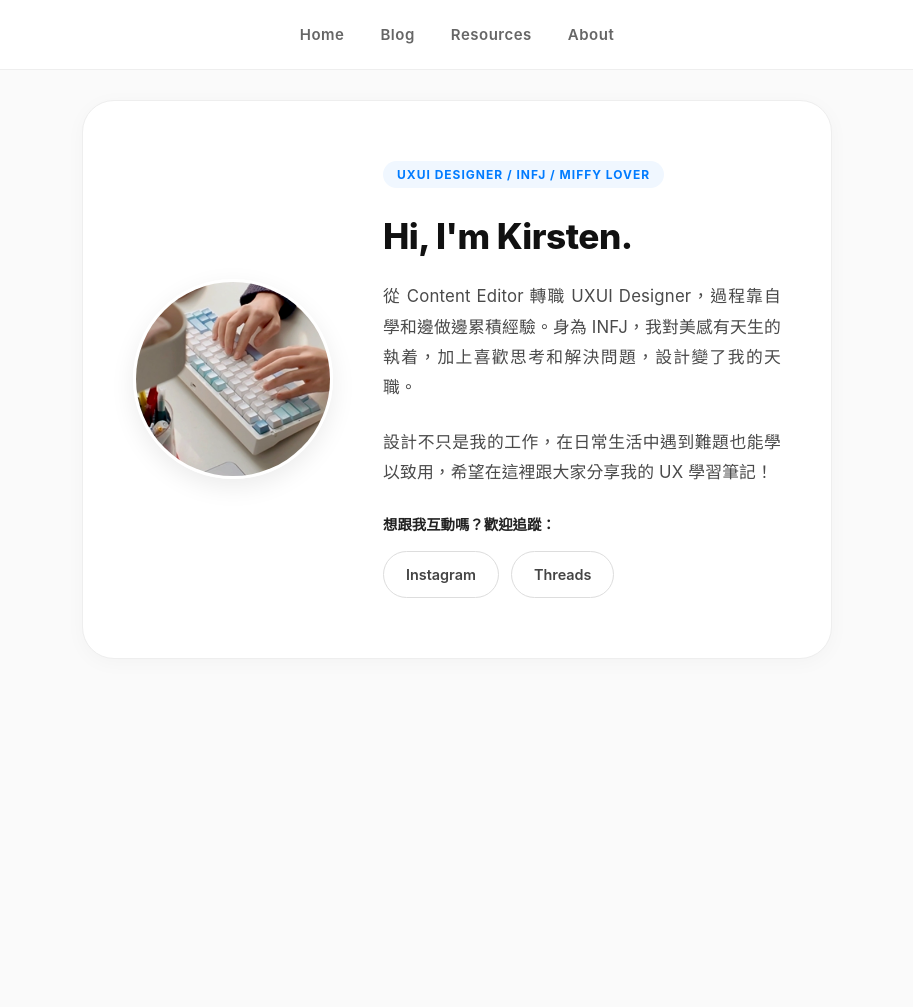
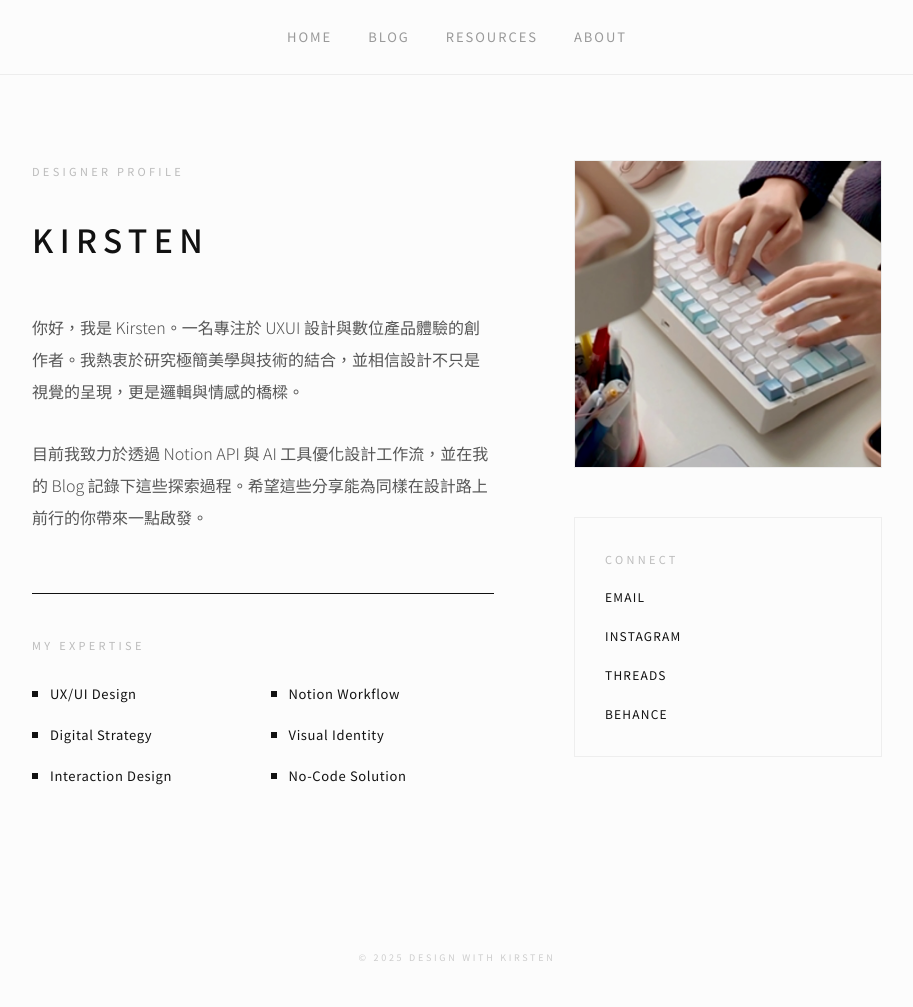
Before and after one commit to kirstenyau/kirstenyau.github.io, a plain HTML site: page about.html in a window 1280 px wide. Shown: the whole page, without its empty margins (183-1096 px from the left). Before the commit the page ends 800 px from the top, so only its background shows below. Drawn offline with Linux system fonts and the light colour scheme.

Commit message:
Update about.html

```diff
--- a/about.html
+++ b/about.html
@@ -3,72 +3,120 @@
 <head>
     <meta charset="UTF-8">
     <meta name="viewport" content="width=device-width, initial-scale=1.0, maximum-scale=1.0, user-scalable=no">
-    <title>About - Design with Kirsten</title>
+    <title>About | DESIGN WITH KIRSTEN</title>
     <style>
+        @import url('https://fonts.googleapis.com/css2?family=Noto+Sans+TC:wght@300;400;500;700&display=swap');
+
         * { box-sizing: border-box; -webkit-tap-highlight-color: transparent; }
-        body { font-family: -apple-system, system-ui, sans-serif; background: #fafafa; margin: 0; padding-top: 100px; color: #333; line-height: 1.6; }
 
-        /* 統一頂部鎖定導覽列 */
-        nav { position: fixed; top: 0; left: 0; width: 100%; height: 70px; background: rgba(255,255,255,0.9); backdrop-filter: blur(10px); -webkit-backdrop-filter: blur(10px); display: flex; align-items: center; justify-content: center; border-bottom: 1px solid #eee; z-index: 9999; }
-        nav a { margin: 0 18px; text-decoration: none; color: #666; font-weight: 600; font-size: 15px; transition: 0.2s; letter-spacing: 0.5px; }
-        nav a:hover { color: #007bff; }
-
-        .container { max-width: 800px; margin: 0 auto; padding: 0 25px 80px; }
-
-        /* About 卡片佈局 */
-        .about-card {
-            background: #fff;
-            border-radius: 32px;
-            border: 1px solid #eee;
-            padding: 60px 50px;
-            box-shadow: 0 4px 20px rgba(0,0,0,0.03);
-            display: flex;
-            align-items: center;
-            gap: 50px;
+        body {
+            font-family: "Noto Sans TC", "PingFang TC", sans-serif;
+            background-color: #fcfcfc;
+            margin: 0; color: #333;
+            padding-top: 100px;
+            line-height: 2;
         }
 
-        /* 修正為圓形頭像，與 Index Page 一致 */
-        .about-image {
-            flex-shrink: 0;
-            width: 200px;
-            height: 200px;
-            border-radius: 50%; /* 關鍵：強制正圓 */
+        /* 導覽列 (全站統一) */
+        nav {
+            position: fixed; top: 0; left: 0; width: 100%; height: 75px;
+            background: rgba(252, 252, 252, 0.85);
+            backdrop-filter: blur(10px); -webkit-backdrop-filter: blur(10px);
+            display: flex; align-items: center; justify-content: center;
+            border-bottom: 0.5px solid rgba(0,0,0,0.06);
+            z-index: 9999;
+        }
+        nav a {
+            margin: 0 18px; text-decoration: none;
+            color: #999; font-size: 13px; font-weight: 400;
+            transition: 0.3s; letter-spacing: 0.15em;
+            text-transform: uppercase;
+        }
+        nav a:hover { color: #111; }
+
+        .container { max-width: 900px; margin: 0 auto; padding: 60px 25px; }
+
+        /* 佈局：左右非對稱 */
+        .about-wrapper {
+            display: grid;
+            grid-template-columns: 1.2fr 0.8fr;
+            gap: 80px;
+            align-items: start;
+        }
+
+        /* 左側內容 */
+        .profile-content h1 {
+            font-size: 2rem; font-weight: 500; letter-spacing: 0.2em;
+            margin: 0 0 40px 0; color: #111;
+        }
+        .profile-content p {
+            font-size: 1rem; color: #555; font-weight: 300;
+            margin-bottom: 30px;
+        }
+
+        .expertise {
+            margin-top: 60px;
+            border-top: 1px solid #111;
+            padding-top: 40px;
+        }
+        .section-label {
+            font-size: 11px; color: #bbb; letter-spacing: 0.3em;
+            text-transform: uppercase; margin-bottom: 25px; display: block;
+        }
+        .expertise-list {
+            list-style: none; padding: 0; margin: 0;
+            display: grid; grid-template-columns: 1fr 1fr; gap: 15px;
+        }
+        .expertise-list li {
+            font-size: 13px; color: #111; letter-spacing: 0.05em;
+            display: flex; align-items: center;
+        }
+        .expertise-list li::before {
+            content: ""; width: 6px; height: 6px; background: #111;
+            margin-right: 12px;
+        }
+
+        /* 右側：圖片與聯繫 */
+        .profile-sidebar {
+            position: sticky; top: 150px;
+        }
+        .profile-image {
+            width: 100%; aspect-ratio: 1/1;
+            background-color: #eee;
             object-fit: cover;
-            border: 3px solid #fff;
-            box-shadow: 0 8px 25px rgba(0,0,0,0.08);
-            transition: transform 0.3s ease;
+            border: 1px solid #eee; /* 改為直角 */
+            margin-bottom: 40px;
         }
-        .about-image:hover { transform: scale(1.03); }
 
-        /* 文字內容 */
-        .about-text { flex-grow: 1; }
-        .about-text h1 { font-size: 2.2rem; margin: 0 0 10px 0; font-weight: 800; color: #111; letter-spacing: -0.5px; }
-        .about-text .tag { display: inline-block; background: #f0f7ff; color: #007bff; padding: 4px 14px; border-radius: 50px; font-size: 0.75rem; font-weight: 700; margin-bottom: 20px; letter-spacing: 1px; text-transform: uppercase; }
+        .contact-box {
+            border: 1px solid #eee;
+            padding: 30px;
+        }
+        .contact-item {
+            display: block;
+            text-decoration: none;
+            color: #111;
+            font-size: 12px;
+            letter-spacing: 0.1em;
+            margin-bottom: 15px;
+            transition: 0.3s;
+        }
+        .contact-item:last-child { margin-bottom: 0; }
+        .contact-item:hover { color: #999; }
 
-        .about-text p { font-size: 1.05rem; color: #4a4a4a; margin-bottom: 25px; line-height: 1.8; text-align: justify; letter-spacing: 0.01em; }
+        /* 頁尾 */
+        footer {
+            padding: 100px 0 40px;
+            text-align: center; font-size: 9px; color: #ccc;
+            letter-spacing: 0.3em;
+            text-transform: uppercase;
+        }
 
-        /* 社群按鈕區 */
-        .cta-text { font-weight: 600; color: #222; margin-bottom: 15px; display: block; font-size: 0.9rem; }
-        .social-links { display: flex; gap: 12px; }
-        .social-btn {
-            padding: 11px 22px;
-            border: 1px solid #ddd;
-            border-radius: 50px;
-            text-decoration: none;
-            color: #444;
-            font-weight: 600;
-            font-size: 0.9rem;
-            transition: 0.3s;
-            background: #fff;
-        }
-        .social-btn:hover { border-color: #007bff; color: #007bff; transform: translateY(-2px); box-shadow: 0 5px 15px rgba(0,0,0,0.05); }
-
-        @media (max-width: 768px) {
-            .about-card { flex-direction: column; padding: 45px 25px; text-align: center; }
-            .about-image { width: 160px; height: 160px; }
-            .social-links { justify-content: center; flex-direction: column; }
-            nav { height: 60px; }
-            nav a { margin: 0 10px; font-size: 14px; }
+        /* 手機版適應 */
+        @media (max-width: 800px) {
+            .about-wrapper { grid-template-columns: 1fr; gap: 50px; }
+            .profile-sidebar { position: static; }
+            .expertise-list { grid-template-columns: 1fr; }
         }
     </style>
 </head>
@@ -82,23 +130,49 @@
     </nav>
 
     <div class="container">
-        <div class="about-card">
-            <img src="profile.png" alt="Kirsten" class="about-image">
+        <div class="about-wrapper">
 
-            <div class="about-text">
-                <span class="tag">UXUI DESIGNER / INFJ / Miffy Lover</span>
-                <h1>Hi, I'm Kirsten.</h1>
-                <p>從 Content Editor 轉職 UXUI Designer，過程靠自學和邊做邊累積經驗。身為 INFJ，我對美感有天生的執着，加上喜歡思考和解決問題，設計變了我的天職。</p>
-                <p>設計不只是我的工作，在日常生活中遇到難題也能學以致用，希望在這裡跟大家分享我的 UX 學習筆記！</p>
+            <div class="profile-content">
+                <span class="section-label">Designer Profile</span>
+                <h1>KIRSTEN</h1>
+                <p>
+                    你好，我是 Kirsten。一名專注於 UXUI 設計與數位產品體驗的創作者。我熱衷於研究極簡美學與技術的結合，並相信設計不只是視覺的呈現，更是邏輯與情感的橋樑。
+                </p>
+                <p>
+                    目前我致力於透過 Notion API 與 AI 工具優化設計工作流，並在我的 Blog 記錄下這些探索過程。希望這些分享能為同樣在設計路上前行的你帶來一點啟發。
+                </p>
 
-                <span class="cta-text">想跟我互動嗎？歡迎追蹤：</span>
-                <div class="social-links">
-                    <a href="https://www.instagram.com/kirsten_uxui/" target="_blank" class="social-btn">Instagram</a>
-                    <a href="https://www.threads.net/@kirsten_uxui" target="_blank" class="social-btn">Threads</a>
+                <div class="expertise">
+                    <span class="section-label">My Expertise</span>
+                    <ul class="expertise-list">
+                        <li>UX/UI Design</li>
+                        <li>Notion Workflow</li>
+                        <li>Digital Strategy</li>
+                        <li>Visual Identity</li>
+                        <li>Interaction Design</li>
+                        <li>No-Code Solution</li>
+                    </ul>
                 </div>
             </div>
+
+            <div class="profile-sidebar">
+                <img src="profile.png" alt="Kirsten" class="profile-image">
+
+                <div class="contact-box">
+                    <span class="section-label" style="margin-bottom: 15px;">Connect</span>
+                    <a href="mailto:your-email@example.com" class="contact-item">EMAIL</a>
+                    <a href="https://www.instagram.com/kirsten_uxui/" target="_blank" class="contact-item">INSTAGRAM</a>
+                    <a href="https://www.threads.net/@kirsten_uxui" target="_blank" class="contact-item">THREADS</a>
+                    <a href="https://www.behance.net" target="_blank" class="contact-item">BEHANCE</a>
+                </div>
+            </div>
+
         </div>
     </div>
 
+    <footer>
+        &copy; 2025 DESIGN WITH KIRSTEN
+    </footer>
+
 </body>
 </html>
```
